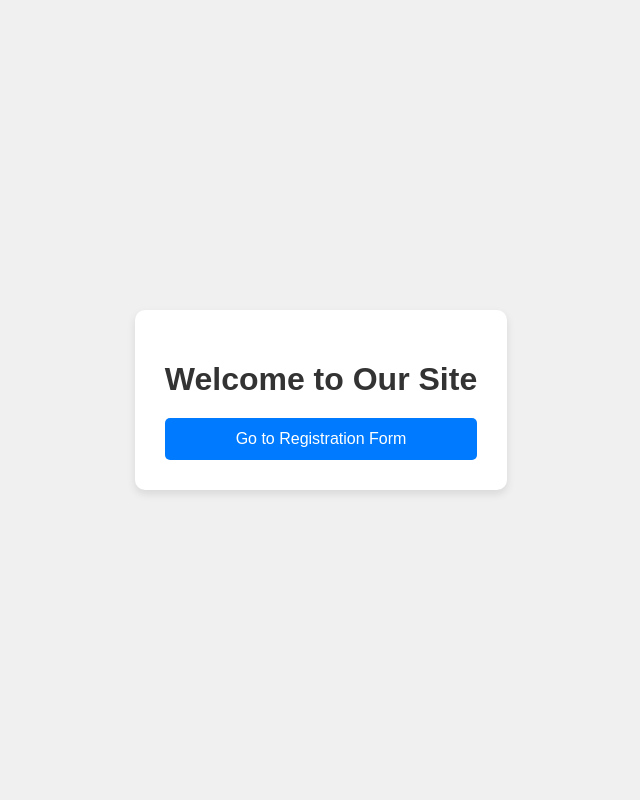
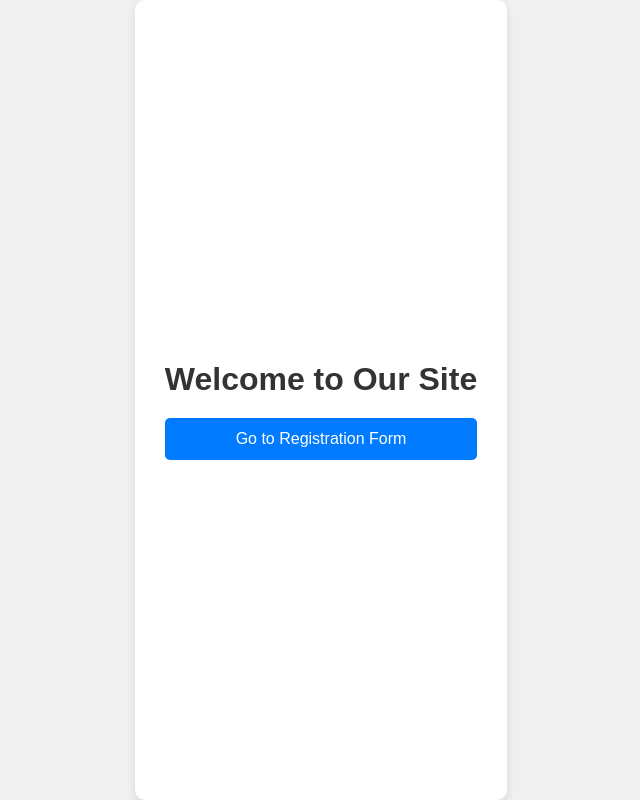
Before and after one commit to Chavi744/Online-video-study-platform, a React (Create React App) app in the folder online-video-study-platform/: page / in a window 1280 px wide. Shown: the whole page, without its empty margins (319-959 px from the left). Built offline with nearby package versions, Linux system fonts and the light colour scheme.

Commit message:
Register Conflict

```diff
--- a/online-video-study-platform/src/App.css
+++ b/online-video-study-platform/src/App.css
@@ -3,20 +3,28 @@
 }
 
 .App-header {
-  /* background-color: #01153f; */
   min-height: 25vh;
   display: flex;
   flex-direction: column;
   align-items: center;
   justify-content: center;
   font-size: calc(10px + 2vmin);
-  color: #01153f;
+  /* color: #01153f; */
+}
+
+.App {
+  display: flex;
+  flex-direction: column;
+  align-items: center;
+  justify-content: center;
+  height: 100vh;
+  background-color: #ffffff;
 }
 
 .login-logo {
-  width: 6%; /* גודל התמונה */
+  width: 6%;
   height: 4.5%;
-  margin-bottom: 10px; /* מרווח בין התמונה לטופס */
+  margin-bottom: 10px;
   position: absolute;
   left: 20px;
   top: 15px;
```
Also changed, not shown: online-video-study-platform/src/Components/RegistrationConfirmation/RegCon.css (added, +8 -0 lines), online-video-study-platform/src/Components/RegistrationConfirmation/RegCon.js (added, +26 -0 lines), online-video-study-platform/src/logo.png (added), online-video-study-platform/src/logo.svg (deleted).
